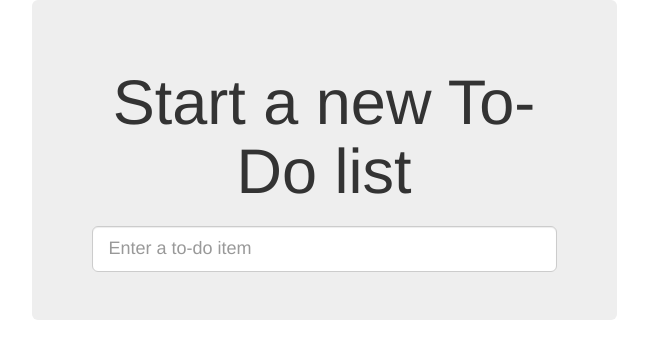
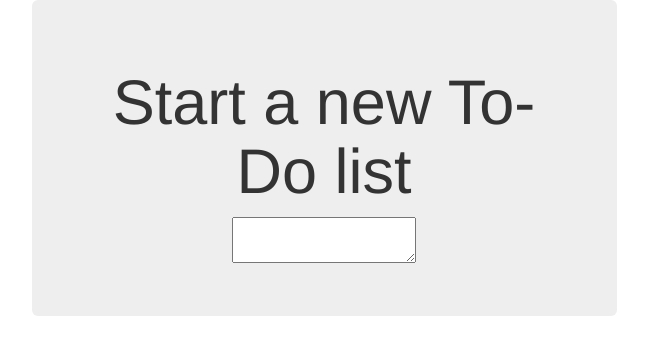
Before and after one commit to siyovush-bek/superlists, a Django app: template lists/templates/home.html in a window 1280 px wide. Shown: the top 359 px of the page, without its empty margins (316-964 px from the left). Run offline with Django 3.2, Linux system fonts and the light colour scheme; the template is opened without the code that fills it, so the values that code supplies are empty, except form fields; tables that the repository leaves empty hold one stand-in row (values such as "Sample post"); form fields are guessed from the names that the template uses; some libraries are stand-ins or nearby versions.

Commit message:
use new form in home_page, simplify tests. NB breaks stuff

```diff
--- a/lists/templates/base.html
+++ b/lists/templates/base.html
@@ -16,9 +16,7 @@
 					<div class="text-center">
 					<h1>{% block header_text %}{% endblock %}</h1>
 					<form method="POST" action="{% block form_action %}{% endblock %}">
-						<input name="item_text" id="id_new_item"
-							   class="form-control input-lg"
-							   placeholder="Enter a to-do item" />
+						{{ form.text }}
 					{% csrf_token %}
 					{% if error %}
 						<div class="form-group has-error">
--- a/lists/views.py
+++ b/lists/views.py
@@ -2,11 +2,12 @@ from django.shortcuts import render, redirect
 from django.http import HttpResponse
 from django.core.exceptions import ValidationError
 
+from lists.forms import ItemForm
 from .models import Item, List
 
 # Create your views here.
 def home_page(request):
-    return render(request, 'home.html')
+    return render(request, 'home.html', {'form': ItemForm()})
 
 def view_list(request, list_id):
     list_ = List.objects.get(id=list_id)
```
Also changed, not shown: lists/tests/test_views.py (+5 -1 lines).
